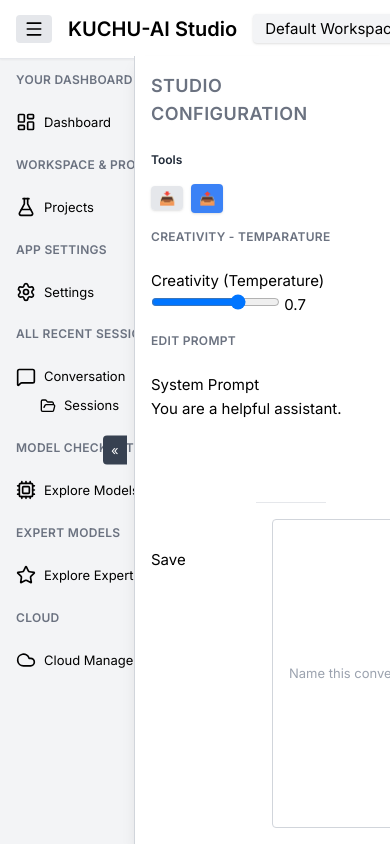
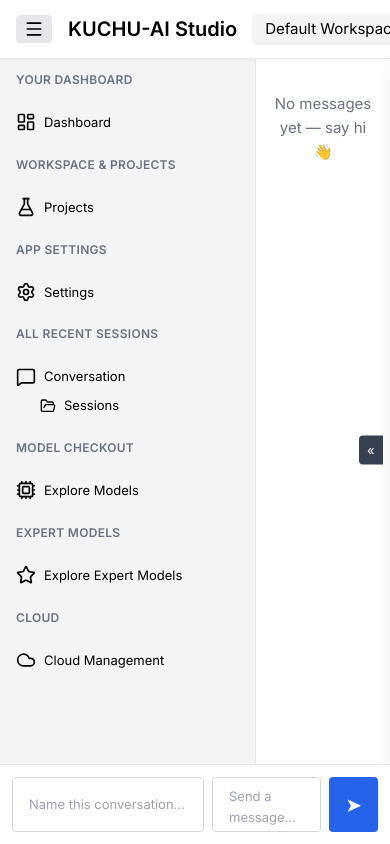
Before and after one commit to vsw-aiiot/AI-Studio, a FastAPI app: page /chat/model/1 in a window 390 px wide. Run offline with FastAPI, Linux system fonts and the light colour scheme; the visitor is signed in with stand-in values (Sample User, id 1); tables that the repository leaves empty hold one stand-in row (values such as "Sample post"); parts of the project's set-up code (start-up, migrations or seed data) failed here and were passed over; some libraries are stand-ins or nearby versions.

Commit message:
Edge device compatiable changes done in UI.

```diff
--- a/studio/templates/base.html
+++ b/studio/templates/base.html
@@ -94,14 +94,17 @@
 </header>
 
   <!-- Layout -->
-   <!--div class="flex flex-1 pt-14 overflow-y-auto h-[calc(100vh-56px)]"-->
   <div class="flex flex-1 pt-28 overflow-y-auto h-[calc(100vh-56px)]"></div>
+  <!-- Expanded Sidebar (unchanged unless you want Chat as direct link instead of dropdown) -->
+  <aside id="sidebar"
+    class="fixed top-[56px] left-0 bottom-0 w-64 bg-gray-100 dark:bg-amoled border-r overflow-y-auto transition-transform duration-300 z-30">
   <!-- Full Sidebar -->
-  <!-- Expanded Sidebar (unchanged unless you want Chat as direct link instead of dropdown) -->
-<aside id="sidebar"
-  class="fixed top-[56px] left-0 bottom-0 w-64 bg-gray-100 dark:bg-amoled border-r overflow-y-auto transition-transform duration-300 z-30">
+  <!-- <aside id="sidebar"
+    class="fixed top-[56px] left-0 bottom-0 w-64 bg-gray-100 dark:bg-amoled border-r
+          overflow-y-auto transition-transform duration-300 z-30
+          hidden md:block"> -->
   <div class="p-4 space-y-6 text-sm text-black dark:text-white">
-    <h3 class="text-xs uppercase font-semibold tracking-wide text-gray-500 dark:text-gray-400 mb-2">
+    <h3 class="text-xs uppercase font-semibold tracking-wide  text-gray-500 dark:text-gray-400 mb-2">
       Your Dashboard
     </h3>
     <!-- Direct Links -->
@@ -270,7 +273,9 @@
     <!-- Main Content Area -->
     <main id="main-content"
           class="ml-64 flex-1 px-4 py-6 pb-20 transition-all duration-300 overflow-y-auto">
-      {% block content %}{% endblock %}
+    <!-- <main id="main-content"
+      class="ml-0 md:ml-64 flex-1 px-2 sm:px-4 py-6 pb-20 transition-all duration-300 overflow-y-auto"> -->
+        {% block content %}{% endblock %}
     </main>
   </div>
 
--- a/studio/templates/chat.html
+++ b/studio/templates/chat.html
@@ -14,61 +14,75 @@
 {% endif %}
 
 <!-- MAIN CHAT AREA -->
-<div id="mainContent" class="ml-64 mr-16 pb-32 transition-all duration-200 overflow-y-auto">
+<div id="mainContent" class="w-full pb-32 transition-all duration-200 overflow-y-auto">
+
   {% if conversation %}
     {% for entry in conversation %}
-    <!-- USER BUBBLE -->
+
+      <!-- USER MESSAGE -->
       {% if entry.role == "user" %}
       <div class="flex items-start gap-3 mb-4">
         <div class="flex-1">
           <div class="flex items-center justify-between mb-1">
             <div class="flex items-center gap-2">
-            <div class="w-8 h-8 rounded-full bg-blue-500 text-white flex items-center justify-center text-sm font-medium transition-transform hover:scale-[1.01]">You</div>
+              <div class="w-8 h-8 rounded-full bg-blue-500 text-white flex items-center justify-center text-sm font-medium">You</div>
               <div class="text-xs text-gray-500">You</div>
             </div>
             <div class="text-xs text-gray-400">{{ entry.ts or '' }}</div>
           </div>
-        <div class="bg-white dark:bg-gray-800 p-4 rounded-lg shadow border-l-4 border-blue-500">
+          <div class="bg-white dark:bg-gray-800 p-4 rounded-lg shadow border-l-4 border-blue-500 max-w-full sm:max-w-[90%] md:max-w-[75%]">
             <div class="whitespace-pre-wrap leading-relaxed text-sm">{{ entry.content | e }}</div>
           </div>
         </div>
       </div>
       {% endif %}
 
-    <!-- AI BUBBLE -->
+      <!-- ASSISTANT MESSAGE -->
       {% if entry.role == "assistant" %}
       <div class="flex items-start gap-3 mb-4">
         <div class="flex-1">
-        <div class="flex items-center justify-between mb-1">
+          <!-- <div class="flex items-center justify-between mb-1">
             <div class="flex items-center gap-2">
-            <div class="w-8 h-8 rounded-full bg-green-600 text-white flex items-center justify-center text-sm font-medium transition-transform hover:scale-[1.01]">AI</div>
+              <div class="w-8 h-8 rounded-full bg-green-600 text-white flex items-center justify-center text-sm font-medium">AI</div>
               <div class="text-xs text-gray-500">{{ agent | default('AI') }}</div>
             </div>
             <div class="flex items-center gap-2">
               <div class="text-xs text-gray-400">{{ entry.ts or '' }}</div>
               <button class="copy-btn text-xs px-2 py-1 bg-gray-200 dark:bg-gray-700 rounded text-gray-700 dark:text-gray-200" data-content="{{ entry.content | e }}">Copy</button>
             </div>
+          </div> -->
+          <div class="flex flex-col sm:flex-row sm:items-center sm:justify-between mb-1 w-fit sm:w-[75%]">
+            <div class="flex items-center gap-2 mb-1 sm:mb-0">
+              <div class="w-8 h-8 rounded-full bg-green-600 text-white flex items-center justify-center text-sm font-medium">AI</div>
+              <div class="text-xs text-gray-500">{{ agent | default('AI') }}</div>
             </div>
-        <div class="ai-msg bg-gray-100 dark:bg-gray-700 p-4 rounded-lg shadow border-l-4 border-green-500">
+            <div class="flex items-center gap-2 text-xs text-gray-400">
+              <span>{{ entry.ts or '' }}</span>
+              <button class="copy-btn px-2 py-1 bg-gray-200 dark:bg-gray-700 rounded text-gray-700 dark:text-gray-200">Copy</button>
+            </div>
+          </div>
+
+          <div class="ai-msg bg-gray-100 dark:bg-gray-700 p-4 rounded-lg shadow border-l-4 border-green-500 max-w-full sm:max-w-[90%] md:max-w-[75%]">
             <div class="mt-2 whitespace-pre-wrap leading-relaxed text-sm">{{ entry.content | e }}</div>
           </div>
 
-        <!-- quick actions -->
-        <div class="mt-2 flex gap-2 text-sm">
+          <!-- QUICK ACTION BUTTONS -->
+          <div class="mt-2 flex flex-wrap gap-2 text-xs sm:text-sm">
             <button class="btn-like px-2 py-1 bg-transparent rounded hover:bg-gray-200 dark:hover:bg-gray-600">👍</button>
             <button class="btn-dislike px-2 py-1 bg-transparent rounded hover:bg-gray-200 dark:hover:bg-gray-600">👎</button>
-          <button class="btn-regenerate text-xs px-2 py-1 bg-transparent rounded hover:bg-gray-200 dark:hover:bg-gray-600">↺ Regenerate</button>
-          <button class="btn-regenerate text-xs px-2 py-1 bg-transparent rounded hover:bg-gray-200 dark:hover:bg-gray-600">📄 MD Conversion</button>
-          <button class="btn-regenerate text-xs px-2 py-1 bg-transparent rounded hover:bg-gray-200 dark:hover:bg-gray-600">📝 Doc Conversion</button>
-          <button class="btn-regenerate text-xs px-2 py-1 bg-transparent rounded hover:bg-gray-200 dark:hover:bg-gray-600">✏️ Edit as Query</button>
-          <button class="btn-regenerate text-xs px-2 py-1 bg-transparent rounded hover:bg-gray-200 dark:hover:bg-gray-600">💾 Save for later</button>
-          <button class="btn-regenerate text-xs px-2 py-1 bg-transparent rounded hover:bg-gray-200 dark:hover:bg-gray-600">🗑️ Delete</button>
-          <button class="btn-regenerate text-xs px-2 py-1 bg-transparent rounded hover:bg-gray-200 dark:hover:bg-gray-600">📌 Grab into context</button>
-          <button class="btn-regenerate text-xs px-2 py-1 bg-transparent rounded hover:bg-gray-200 dark:hover:bg-gray-600">|||</button>
+            <button class="btn-regenerate px-2 py-1 bg-transparent rounded hover:bg-gray-200 dark:hover:bg-gray-600">↺ Regenerate</button>
+            <button class="btn-md px-2 py-1 bg-transparent rounded hover:bg-gray-200 dark:hover:bg-gray-600">📄 MD</button>
+            <button class="btn-doc px-2 py-1 bg-transparent rounded hover:bg-gray-200 dark:hover:bg-gray-600">📝 Doc</button>
+            <button class="btn-edit px-2 py-1 bg-transparent rounded hover:bg-gray-200 dark:hover:bg-gray-600">✏️ Edit</button>
+            <button class="btn-save px-2 py-1 bg-transparent rounded hover:bg-gray-200 dark:hover:bg-gray-600">💾 Save</button>
+            <button class="btn-del px-2 py-1 bg-transparent rounded hover:bg-gray-200 dark:hover:bg-gray-600">🗑️ Delete</button>
+            <button class="btn-pin px-2 py-1 bg-transparent rounded hover:bg-gray-200 dark:hover:bg-gray-600">📌 Context</button>
+            <button class="btn-like px-2 py-1 bg-transparent rounded hover:bg-gray-200 dark:hover:bg-gray-600">[Copy]</button>
           </div>
         </div>
       </div>
       {% endif %}
+
     {% endfor %}
   {% else %}
     <div class="text-center text-gray-500 py-12">No messages yet — say hi 👋</div>
@@ -77,7 +91,11 @@
 <form id="chatForm"
       method="post"
       action="/chat/model/{{ agent }}/send"
-      class="fixed bottom-0 left-64 right-16 bg-white dark:bg-gray-800 p-4 flex gap-3 border-t border-gray-200 dark:border-gray-700 z-50 transition-all duration-200">
+      class="fixed bottom-0 left-0 md:left-64 right-0 bg-white dark:bg-gray-800 p-3 sm:p-4 flex gap-2 sm:gap-3 border-t border-gray-200 dark:border-gray-700 z-50 transition-all duration-200">
+<!-- <form id="chatForm"
+      method="post"
+      action="/chat/model/{{ agent }}/send"
+      class="fixed bottom-0 left-0 md:left-64 right-0 md:right-16 bg-white dark:bg-gray-800 p-3 sm:p-4 flex gap-2 sm:gap-3 border-t border-gray-200 dark:border-gray-700 z-50"> -->
 
   <!-- Hidden conversation id if present -->
   {% if conversation_id %}
@@ -112,13 +130,25 @@
 </form>
 
 <!-- RIGHT SIDEBAR -->
+  <!-- <aside id="rightSidebar"
+    class="fixed top-[56px] right-0 bottom-0
+          w-64 md:w-64  /* desktop fixed width */
+          bg-white dark:bg-gray-900 shadow-lg border-l border-gray-300 dark:border-gray-700
+          p-4 flex flex-col gap-4 transition-transform duration-300
+          transform translate-x-full md:translate-x-0 z-40 md:relative"> -->
   <aside id="rightSidebar"
-       class="fixed top-[56px] right-0 bottom-0 w-64 bg-white dark:bg-gray-900 shadow-lg border-l border-gray-300 dark:border-gray-700 p-4 flex flex-col gap-4 transition-transform duration-300 transform translate-x-0 z-40">
+    class="fixed top-[56px] right-0 bottom-0
+            w-64 bg-white dark:bg-gray-900 shadow-lg border-l border-gray-300 dark:border-gray-700
+            p-4 flex flex-col gap-4 transition-transform duration-300
+            transform translate-x-full z-40">
+  <!-- <button id="toggleRightSidebarBtn"
+        class="absolute -left-8 top-1/2 -translate-y-1/2 bg-gray-700 text-white rounded-l px-2 py-1 text-sm hover:bg-gray-800">
+      «
+  </button> -->
   <button id="toggleRightSidebarBtn"
     class="absolute -left-8 top-1/2 -translate-y-1/2 bg-gray-700 text-white rounded-l px-2 py-1 text-sm hover:bg-gray-800">
     «
   </button>
-
   <h1 class="text-lg uppercase font-semibold tracking-wide text-gray-500 dark:text-gray-400 mb-2">
       Studio Configuration
   </h1>
@@ -145,7 +175,7 @@
     <label for="temperature-slider">Creativity (Temperature)</label>
     <input type="range" id="temperature-slider" min="0" max="1" step="0.01" value="{{ temperature|default(0.7) }}">
     <span id="temp-value">{{ temperature|default(0.7) }}</span>
-  </div>
+  </div>z
   <!-- System Prompt Editor -->
   <h3 class="text-xs uppercase font-semibold tracking-wide text-gray-500 dark:text-gray-400 mb-2">
       Edit Prompt
@@ -156,6 +186,7 @@
     <button id="save-system-prompt">Save</button>
   </div>
 </aside>
+<div id="sidebarBackdrop" class="fixed inset-0 bg-black bg-opacity-50 z-30 hidden md:hidden"></div>
 <style>
   :root {
     --header-h: 56px;               /* Height of the fixed header */
@@ -165,9 +196,11 @@
 
   /* Main content layout fix under sticky header */
   #mainContent {
+    max-width: 100%;
     padding-top: calc(var(--header-h) + 0.75rem);
     scroll-padding-top: var(--header-h);
     transition: width var(--transition-dur) ease;
+    overflow-x: hidden;
   }
 
   /* Remove unintentional spacing on first child */
@@ -259,6 +292,41 @@
     transition: height 0.2s ease;
     box-sizing: border-box;
   }
+  /* Sidebar behavior */
+  #rightSidebar {
+    max-width: 100%;
+  }
+
+  /* On mobile: sidebar overlays (full screen) */
+  @media (max-width: 767px) {
+    #rightSidebar {
+      width: 100% !important;
+      position: fixed !important;
+      top: var(--header-h);
+      right: 0;
+      bottom: 0;
+    }
+    #mainContent {
+      margin-right: 0 !important;
+      width: 100% !important;
+    }
+  }
+
+  /* On desktop: sidebar pushes main content */
+  @media (min-width: 768px) {
+    #mainContent.right-collapsed {
+      width: calc(100% - var(--sidebar-w));
+    }
+  }
+
+.copy-btn {
+  transition: all 0.2s ease;
+}
+.copy-btn:hover {
+  background-color: #3b82f6; /* Tailwind blue-500 */
+  color: #fff;
+}
+
 </style>
 {% endblock %}
 
@@ -282,11 +350,61 @@
   const sendSpinner= document.getElementById("sendSpinner");
   const rightBar   = document.getElementById("rightSidebar");
   const rightBtn   = document.getElementById("toggleRightSidebarBtn");
+  const backdrop = document.getElementById("sidebarBackdrop");
 
-  // ---- SMALL LOCAL HELPERS ----
+  // ---- SIDEBAR LOGIC ----
   const RIGHT_KEY = "ui:rightCollapsed";
-  const getFlag = (k, d=false) => (localStorage.getItem(k) ?? (d ? "1":"0")) === "1";
+  const getFlag = (k, d = true) => (localStorage.getItem(k) ?? (d ? "1" : "0")) === "1";
   const setFlag = (k, v) => localStorage.setItem(k, v ? "1" : "0");
+
+  function applySidebarState() {
+    const isRightCollapsed = getFlag(RIGHT_KEY, true);
+    const isMobile = window.innerWidth < 768;
+
+    // --- Right Sidebar Logic ---
+    if (isRightCollapsed) {
+      rightBar.classList.add("translate-x-full");
+      rightBtn.textContent = "«"; // Show "open" icon
+    } else {
+      rightBar.classList.remove("translate-x-full");
+      rightBtn.textContent = "»"; // Show "close" icon
+    }
+
+    // --- Main Content and Form Margin Logic ---
+    if (isMobile) {
+      // On mobile, sidebars are overlays. Content is always full-width.
+      mainContent.style.marginRight = '0';
+      chatForm.style.right = '0';
+      // Show backdrop only if a sidebar is open
+      backdrop.classList.toggle('hidden', isRightCollapsed);
+    } else {
+      // On desktop, the right sidebar "pushes" the content.
+      const rightMargin = isRightCollapsed ? '0' : '16rem'; // 16rem = w-64
+      mainContent.style.marginRight = rightMargin;
+      chatForm.style.right = rightMargin;
+      backdrop.classList.add('hidden'); // Never show backdrop on desktop
+    }
+  }
+
+  // --- Event Listeners ---
+  if (rightBtn) {
+    rightBtn.addEventListener("click", () => {
+      setFlag(RIGHT_KEY, !getFlag(RIGHT_KEY, true));
+      applySidebarState();
+    });
+  }
+
+  // Close sidebar if backdrop is clicked on mobile
+  backdrop.addEventListener('click', () => {
+    setFlag(RIGHT_KEY, true); // Collapse the sidebar
+    applySidebarState();
+  });
+
+  // Re-apply styles on window resize
+  window.addEventListener('resize', applySidebarState);
+
+  // Initial state setup
+  applySidebarState();
 
   // ---- ENTER TO SEND ----
   if (userInput) {
@@ -456,27 +574,41 @@
   }
 
   // Right sidebar toggle
-  function applyRightState() {
-    const collapsed = getFlag(RIGHT_KEY, false);
-    if (collapsed) {
-      rightBar.classList.add("translate-x-full");
-      chatForm.classList.replace("right-16", "right-0");
-      mainContent.classList.add("right-collapsed");
-      rightBtn.textContent = "»";
-    } else {
-      rightBar.classList.remove("translate-x-full");
-      chatForm.classList.replace("right-0", "right-16");
-      mainContent.classList.remove("right-collapsed");
-      rightBtn.textContent = "«";
-    }
-  }
-  if (rightBtn) {
-    rightBtn.addEventListener("click", () => {
-      setFlag(RIGHT_KEY, !getFlag(RIGHT_KEY, false));
-      applyRightState();
-    });
-  }
-  applyRightState();
+  // function applyRightState() {
+  //   const collapsed = getFlag(RIGHT_KEY, false);
+  //   // Mobile (<768px): sidebar overlays, never shrink content
+  //   if (window.innerWidth < 768) {
+  //     if (collapsed) {
+  //       rightBar.classList.add("translate-x-full");
+  //     } else {
+  //       rightBar.classList.remove("translate-x-full");
+  //     }
+  //     mainContent.classList.remove("right-collapsed");
+  //     return;
+  //   }
+
+  //   // Desktop (>=768px): collapse pushes content
+  //   if (collapsed) {
+  //     rightBar.classList.add("translate-x-full");
+  //     chatForm.classList.replace("right-16", "right-0");
+  //     mainContent.classList.add("right-collapsed");
+  //     rightBtn.textContent = "»";
+  //   } else {
+  //     rightBar.classList.remove("translate-x-full");
+  //     chatForm.classList.replace("right-0", "right-16");
+  //     mainContent.classList.remove("right-collapsed");
+  //     rightBtn.textContent = "«";
+  //   }
+  // }
+  // if (rightBtn) {
+  //   rightBtn.addEventListener("click", () => {
+  //     setFlag(RIGHT_KEY, !getFlag(RIGHT_KEY, false));
+  //     applyRightState();
+  //   });
+  // }
+
+  // setFlag(RIGHT_KEY, true);
+  // applyRightState();
 
   // ---- KEEP SPACE FOR FIXED INPUT ----
   function adjustBottomPadding() {
--- a/studio/templates/register.html
+++ b/studio/templates/register.html
@@ -9,7 +9,7 @@
   <!-- SSO Buttons -->
   <div class="space-y-2 mb-6">
     <a href="/auth/sso/google/login" class="w-full inline-flex items-center justify-center bg-white border border-gray-300 rounded py-2 hover:bg-gray-100 dark:bg-gray-700 dark:border-gray-600 dark:hover:bg-gray-600">
-      <img src="/static/icons/google-icon.svg" alt="Google" class="w-5 h-5 mr-2" />
+      <img src="/static/icons/google-icon.svg" alt="G" class="w-5 h-5 mr-2" />
       <span class="text-sm font-medium text-gray-800 dark:text-white">Sign up with Google</span>
     </a>
     <!-- You can add more SSO providers here -->
```
Lines whose indentation alone changed are shown as unchanged.
